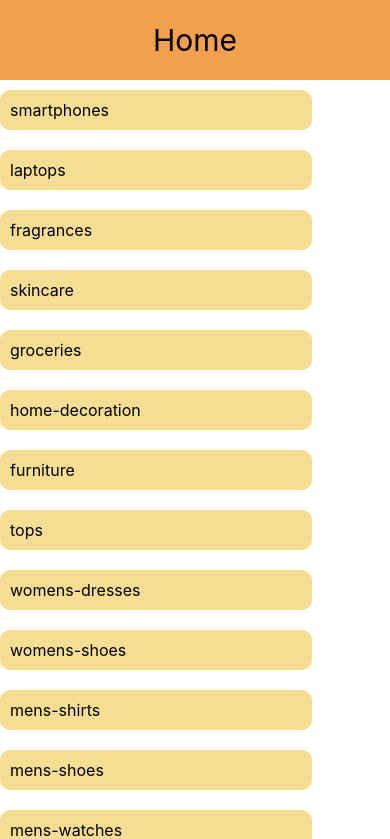
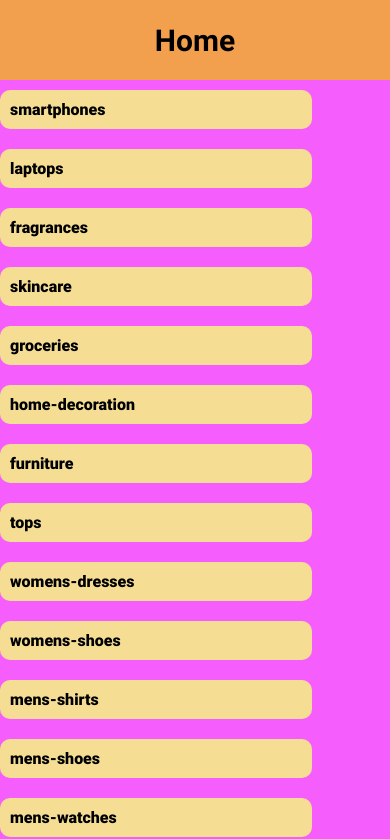
Before and after one commit to MarciaDiaz/miApp2, a React Native app: screen / in a window 390 px wide. Shown: the top 839 px of the page. Built offline with nearby package versions, Linux system fonts and the light colour scheme.

Commit message:
Estilos, fuentes, intento de buscador

```diff
--- a/App.js
+++ b/App.js
@@ -2,14 +2,17 @@ import { StyleSheet, Text, View } from "react-native";
 import React, { useEffect, useState } from "react";
 import Home from "./src/Screens/Home";
 import ProductsByCategory from "./src/Screens/ProductsByCategory";
+import { useFonts } from "expo-font";
+import { fontCollection } from "./src/utils/globals/fonts";
 
 const App = () => {
   const [categorySelected, setCategorySelected] = useState("");
-
+  //asi se usa la libreria
+  const [fontsLoaded] = useFonts(fontCollection);
   const selectedCategoryState = (category) => {
     setCategorySelected(category);
   };
-
+  if (!fontsLoaded) return null;
   return (
     <>
       {categorySelected ? (
--- a/package.json
+++ b/package.json
@@ -11,6 +11,7 @@
   "dependencies": {
     "@expo/metro-runtime": "^3.1.1",
     "expo": "~50.0.1",
+    "expo-font": "^11.10.2",
     "expo-status-bar": "~1.11.1",
     "react": "18.2.0",
     "react-dom": "18.2.0",
--- a/src/Screens/Home.js
+++ b/src/Screens/Home.js
@@ -5,7 +5,7 @@ import Categories from "../components/Categories";
 const Home = ({ selectedCategoryState }) => {
   //recibe por parametro
   return (
-    <View>
+    <View style={styles.container}>
       <Header title="Home" />
       <Categories selectedCategoryState={selectedCategoryState} />
     </View>
@@ -14,4 +14,8 @@ const Home = ({ selectedCategoryState }) => {
 
 export default Home;
 
-const styles = StyleSheet.create({});
+const styles = StyleSheet.create({
+  container: {
+    backgroundColor: "#F55DFC",
+  },
+});
--- a/src/Screens/ProductsByCategory.js
+++ b/src/Screens/ProductsByCategory.js
@@ -3,6 +3,7 @@ import products from "../utils/data/products.json";
 import Header from "../components/Header";
 import { useEffect, useState } from "react";
 import ProductByCategory from "../components/wrappers/ProductByCategory";
+import Search from "../components/Search";
 
 const ProductsByCategory = ({ categorySelected }) => {
   const [productsFiltered, setProductsFiltered] = useState([]);
@@ -15,6 +16,8 @@ const ProductsByCategory = ({ categorySelected }) => {
   return (
     <>
       <Header title={categorySelected} />
+      <Search />
+
       <FlatList
         data={productsFiltered}
         keyExtractor={(item) => item.id}
--- a/src/components/CardCategory.js
+++ b/src/components/CardCategory.js
@@ -2,6 +2,7 @@ import { Pressable, StyleSheet, Text, View } from "react-native";
 import React from "react";
 import ShadowPrimary from "./wrappers/ShadowPrimary";
 import colors from "../utils/globals/Color";
+import fonts from "../utils/globals/fonts";
 
 const CardCategories = ({ item, selectedCategoryState }) => {
   return (
@@ -30,5 +31,6 @@ const styles = StyleSheet.create({
   text: {
     width: "60%",
     fontSize: 16,
+    fontFamily: fonts.RobotoBlack,
   },
 });
--- a/src/components/Header.js
+++ b/src/components/Header.js
@@ -1,6 +1,7 @@
 import { StyleSheet, Text, View } from "react-native";
 import React from "react";
 import colors from "../utils/globals/Color";
+import fonts from "../utils/globals/fonts";
 
 const Header = ({ title }) => {
   return (
@@ -22,5 +23,6 @@ const styles = StyleSheet.create({
   },
   text: {
     fontSize: 30,
+    fontFamily: fonts.RobotoBold,
   },
 });
--- /dev/null
+++ b/src/components/Search.js
@@ -0,0 +1,15 @@
+import { StyleSheet, Text, TextInput, View } from "react-native";
+import React from "react";
+
+const Search = () => {
+  return (
+    <View>
+      <TextInput placeholder="Buscar" />
+      <Text>hola</Text>
+    </View>
+  );
+};
+
+export default Search;
+
+const styles = StyleSheet.create({});
--- a/src/components/wrappers/ProductByCategory.js
+++ b/src/components/wrappers/ProductByCategory.js
@@ -1,4 +1,4 @@
-import { Image, StyleSheet, Text, View } from "react-native";
+import { StyleSheet, Text, View, Image } from "react-native";
 import React from "react";
 import colors from "../../utils/globals/Color";
 
--- /dev/null
+++ b/src/utils/globals/fonts.js
@@ -0,0 +1,13 @@
+export const fontCollection = {
+  "Roboto-Black": require("../../../assets/Fonts/Roboto-Black.ttf"),
+  "Roboto-BlackItalic": require("../../../assets/Fonts/Roboto-BlackItalic.ttf"),
+  "Roboto-Bold": require("../../../assets/Fonts/Roboto-Bold.ttf"),
+};
+
+const fonts = {
+  RobotoBlack: "Roboto-Black",
+  RobotoBlackItalic: "Roboto-BlackItalic",
+  RobotoBold: "Roboto-Bold",
+};
+
+export default fonts;
```
Also changed, not shown: 1 other file (tests, documents, lock files or other folders).
